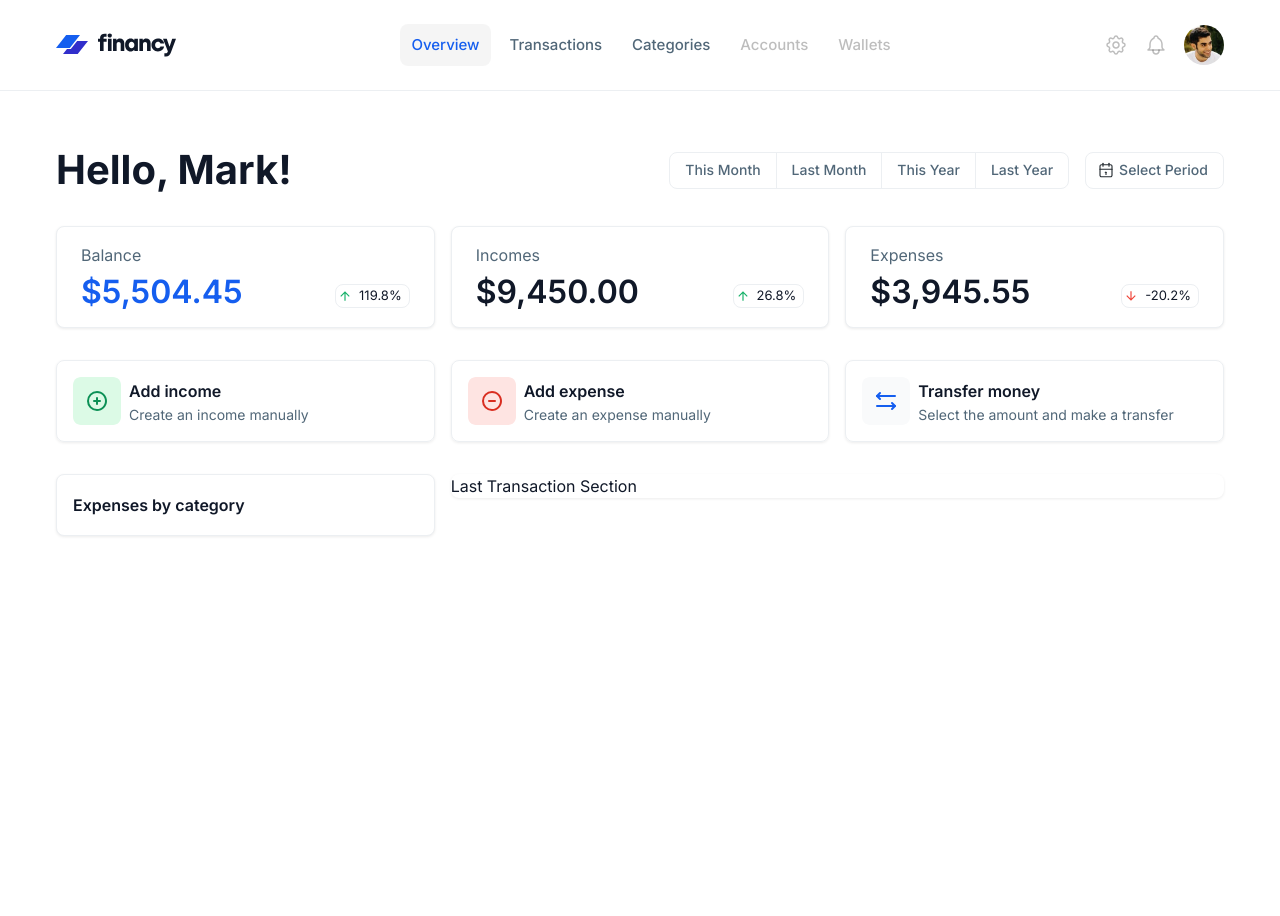
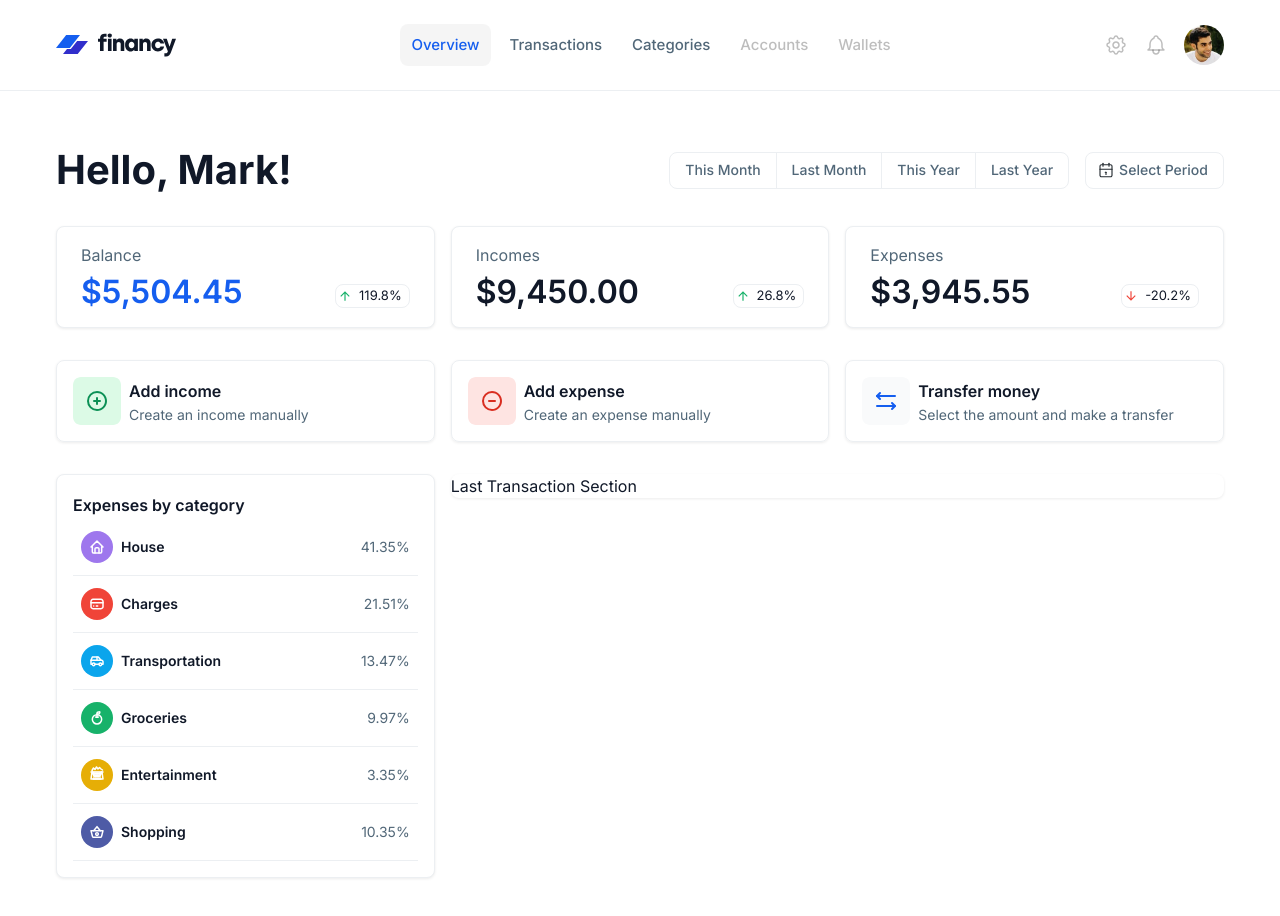
Before and after one commit to Danny-Lenko/financial-dashboard, a React (Vite) app: page / in a window 1280 px wide. Shown: the top 916 px of the page. Before the commit the page ends 800 px from the top, so only its background shows below. Built offline with nearby package versions, Linux system fonts and the light colour scheme.

Commit message:
added the ExpenseSection

```diff
--- a/src/constants/expenses.constants.ts
+++ b/src/constants/expenses.constants.ts
@@ -1,5 +1,5 @@
 import { ExpenseCategory } from '@/types/expenses.types';
-import HomeSvg from '@assets/expenses/home.svg?react';
+import HouseSvg from '@assets/expenses/house.svg?react';
 import ChargesSvg from '@assets/expenses/charges.svg?react';
 import TransportationSvg from '@assets/expenses/transportation.svg?react';
 import GroceriesSvg from '@assets/expenses/groceries.svg?react';
@@ -16,7 +16,7 @@ export const EXPENSES_CONFIG: ExpenseConfig[] = [
   {
     name: ExpenseCategory.House,
     color: 'secondary.main',
-    icon: HomeSvg,
+    icon: HouseSvg,
   },
   {
     name: ExpenseCategory.Charges,
--- a/src/mocks/expenses.mocks.ts
+++ b/src/mocks/expenses.mocks.ts
@@ -1,6 +1,6 @@
 import type { ExpensesByPeriodData } from '@/types/expenses.types';
 
-export const expensesByCategoryMock: ExpensesByPeriodData = {
+export const thisMonthExpensesMock: ExpensesByPeriodData = {
   total: 3945.55,
   period: 'March 2024',
   categories: [
--- a/src/pages/Overview/Sections/CashflowSection/CashflowSection.tsx
+++ b/src/pages/Overview/Sections/CashflowSection/CashflowSection.tsx
@@ -3,7 +3,7 @@ import { styled } from '@mui/system';
 import useCashflowAnalysis from '@/hooks/useCashflowAnalysis';
 import { lastMonthCashflow, thisMonthCashflow } from '@/mocks/cashflow.mocks';
 import { CASHFLOW_CATEGORY_ORDER } from '@/constants/cashflow.constants';
-import BalanceCard from './Components/CashflowCard';
+import BalanceCard from './components/CashflowCard';
 
 const Section = styled('section')(({ theme }) => ({
   marginTop: theme.spacing(4),
--- a/src/pages/Overview/Sections/ExpensesSection/ExpensesSection.tsx
+++ b/src/pages/Overview/Sections/ExpensesSection/ExpensesSection.tsx
@@ -1,5 +1,8 @@
-import { Paper, Typography } from '@mui/material';
+import { Paper, Stack, Typography } from '@mui/material';
 import { styled } from '@mui/system';
+
+import { EXPENSES_CONFIG } from '@/constants/expenses.constants';
+import { thisMonthExpensesMock } from '@/mocks/expenses.mocks';
 
 const Card = styled(Paper)(({ theme }) => ({
   border: `1px solid ${theme.palette.divider}`,
@@ -14,6 +17,40 @@ function ExpensesSection() {
         <Typography variant="subtitle1" color="text.primary" fontWeight={600}>
           Expenses by category
         </Typography>
+        {EXPENSES_CONFIG.map((expense) => {
+          const { percentage } = thisMonthExpensesMock.categories.find(
+            (expenseData) => expenseData.name === expense.name
+          )!;
+
+          return (
+            <Stack
+              key={expense.name}
+              direction="row"
+              alignItems="center"
+              paddingY={1.5}
+              paddingX={1}
+              borderBottom={1}
+              borderColor="divider"
+            >
+              <expense.icon />
+              <Typography
+                variant="body2"
+                color="text.primary"
+                fontWeight={600}
+                marginLeft={1}
+              >
+                {expense.name}
+              </Typography>
+              <Typography
+                variant="body2"
+                color="text.secondary"
+                marginLeft="auto"
+              >
+                {percentage}%
+              </Typography>
+            </Stack>
+          );
+        })}
       </Card>
     </section>
   );
--- a/src/pages/Overview/Sections/HelloSection/HelloSection.tsx
+++ b/src/pages/Overview/Sections/HelloSection/HelloSection.tsx
@@ -1,7 +1,7 @@
 import { Typography } from '@mui/material';
 import { styled } from '@mui/system';
 
-import PeriodButtonsStack from './Components/PeriodButtonsStack';
+import PeriodButtonsStack from './components/PeriodButtonsStack';
 
 const Section = styled('section')({
   display: 'flex',
```
Also changed, not shown: src/pages/Overview/Overview.tsx (+5 -5 lines).
